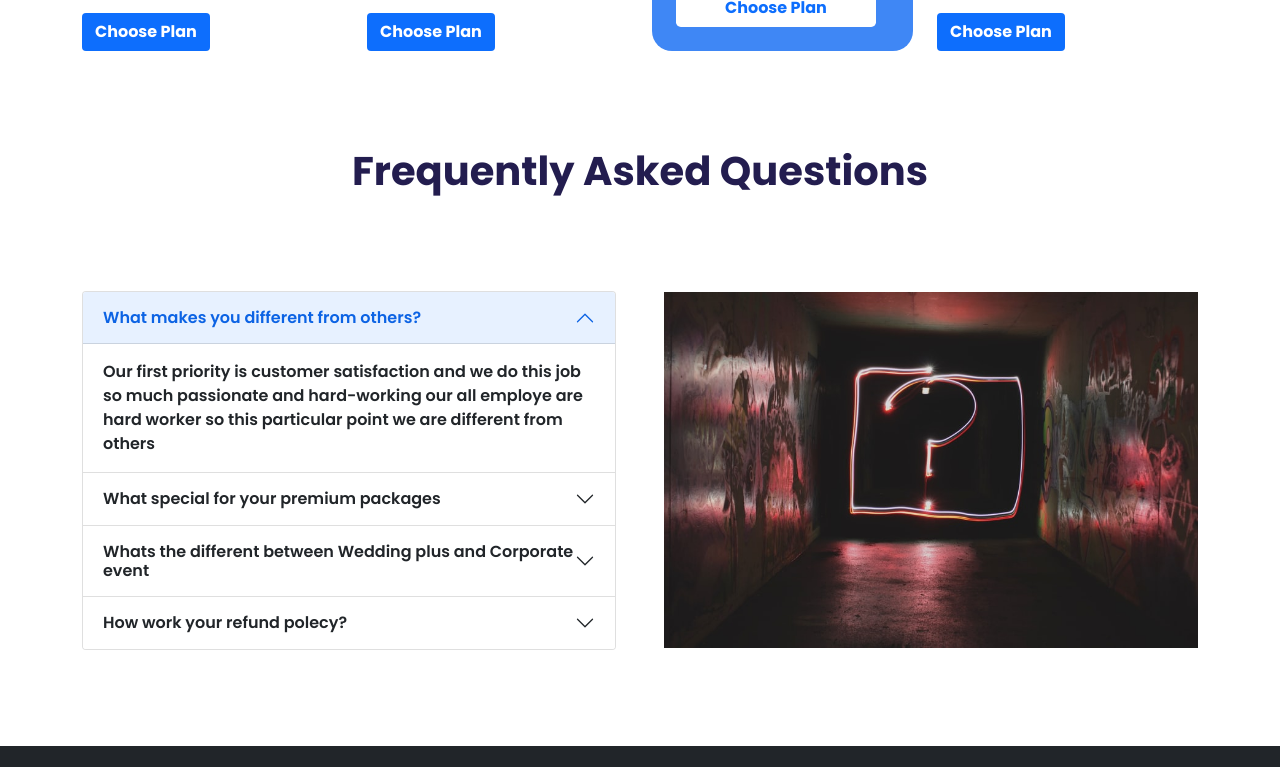
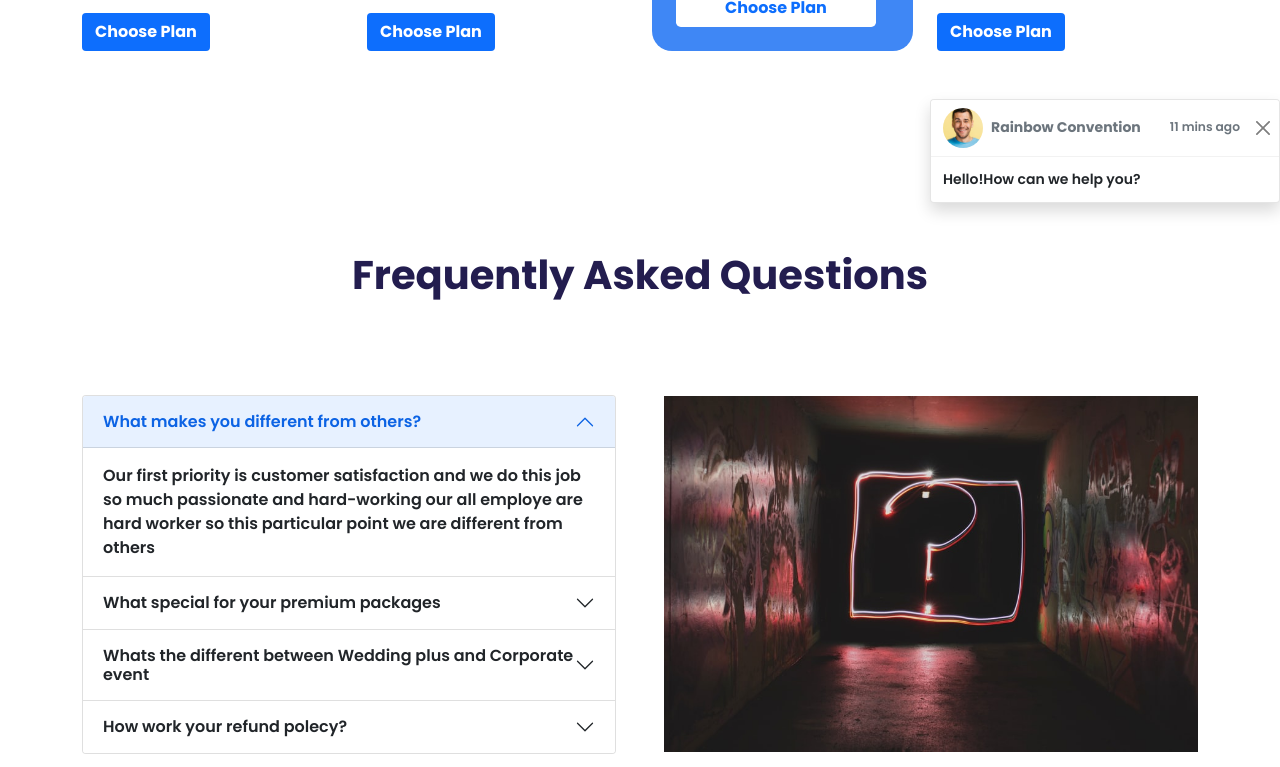
Before and after one commit to SaymanRabbi/assignment-3, a plain HTML site: page index.html in a window 1280 px wide. Shown: the part 1273-2040 px from the top of the page. Drawn offline with nearby package versions, Linux system fonts and the light colour scheme.

Commit message:
toast add

```diff
--- a/css/style.css
+++ b/css/style.css
@@ -61,3 +61,8 @@ body{
     color: white;
     font-weight: bold;
 }
+/* ----------Show toast---------- */
+.toast:not(.show){
+    display: block;
+    margin-left: auto;
+}
--- a/index.html
+++ b/index.html
@@ -99,12 +99,14 @@
 
         <!-- --------Endhero section---------- -->
     </header>
+
     <!-- ------main section-------- -->
     <main>
       <!-- -----card section------- -->
       <section class="pt-5 mb-5">
         <div class="container">
            <h3 class="text-center  fs-1 fw-bold pb-5">Our package</h3>
+
             <div class="row gx-4 gy-5 pt-4 ">
                 <div class="col-12 col-sm-6 col-md-6 col-lg-3">
                   <div class="card border-0 pt-5">
@@ -177,6 +179,18 @@
             </div>
         </div>
       </section>
+      <div class="toast" role="alert" aria-live="assertive" aria-atomic="true">
+        <div class="toast-header">
+          <img src="./images/12.jpg" width="40" class="rounded rounded-circle me-2" alt="...">
+          <strong class="me-auto">Rainbow Convention</strong>
+          <small>11 mins ago</small>
+          <button type="button" class="btn-close" data-bs-dismiss="toast" aria-label="Close"></button>
+        </div>
+        <div class="toast-body">
+          Hello!How can we help you?
+        </div>
+      </div>
+
       <!-- -----End card section------- -->
       <!-- Frequently Asked Questions -->
       <section class="pt-5 pb-5">
```
Also changed, not shown: images/12.jpg (added).
